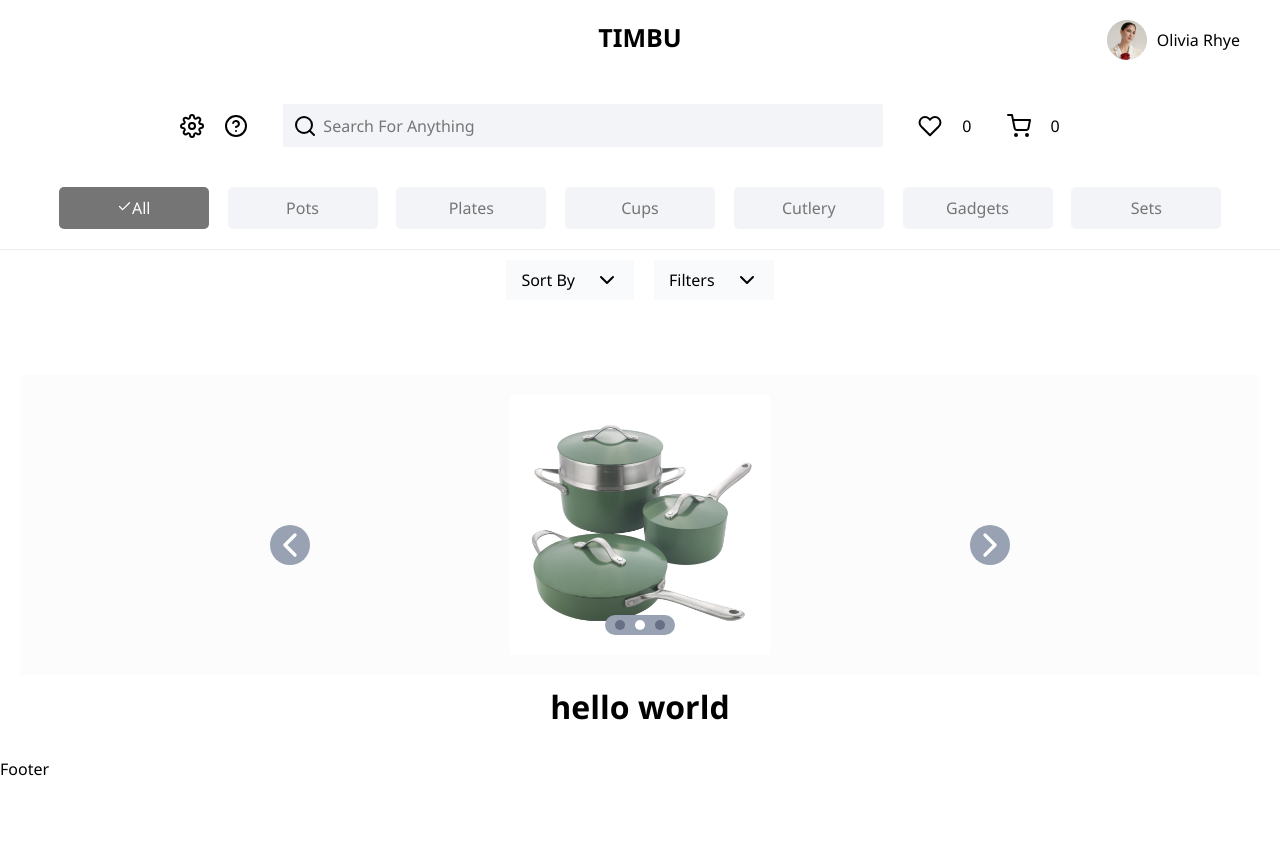
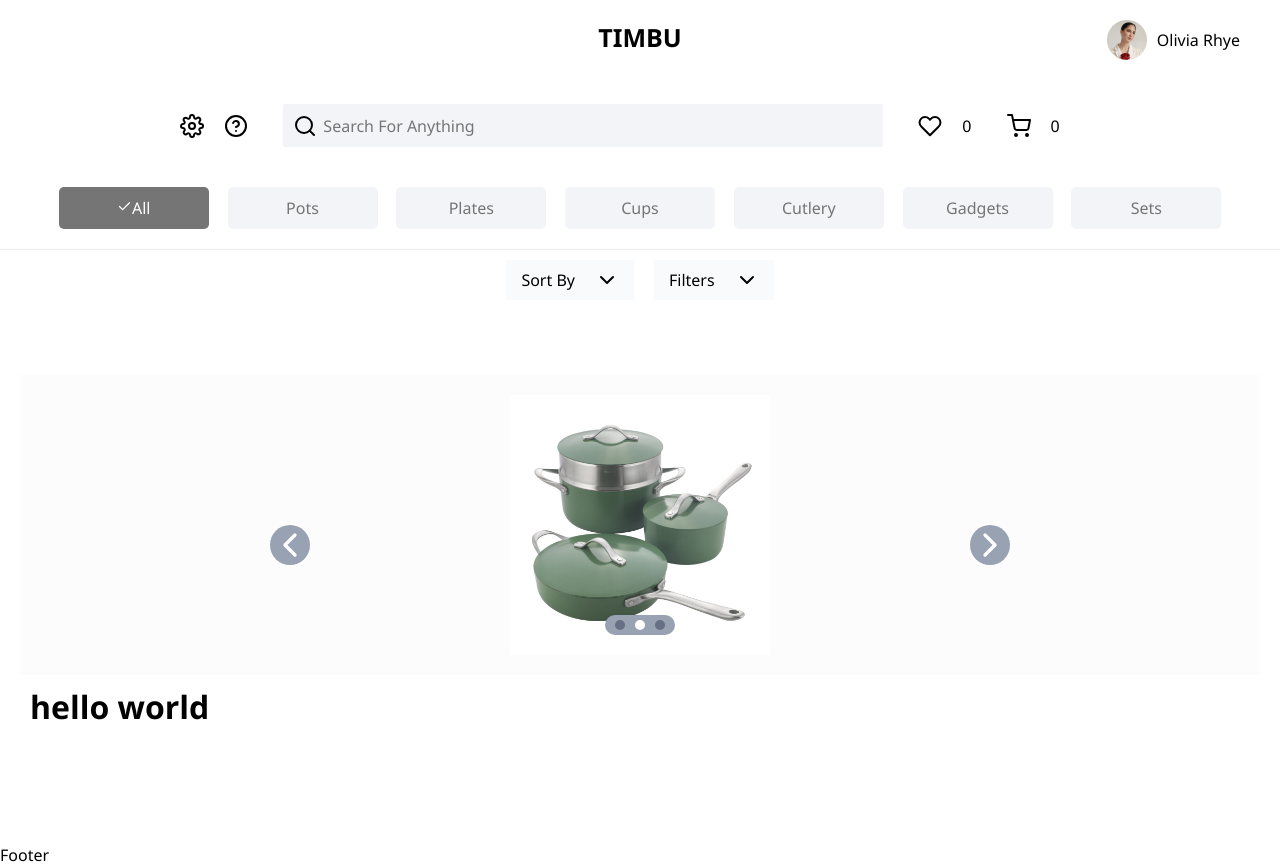
Before and after one commit to umar-io/timbu, a React (Vite) app: page / in a window 1280 px wide. Before the commit the page ends 800 px from the top, so only its background shows below. Built offline with nearby package versions, Linux system fonts and the light colour scheme.

Commit message:
nomessage

```diff
--- a/src/App.css
+++ b/src/App.css
@@ -379,11 +379,11 @@ main .filterSystem {
 .container {
   width: 100%;
   padding: 10px;
-  display: flex;
-  flex-wrap: wrap;
-  justify-content: space-evenly;
-  align-items: center;
+  display: grid;
+  grid-template-rows: 1fr 1fr 1fr;
+  grid-template-columns: 1fr 1fr;
 }
+
 
 /* utility */
 .showmenu {
@@ -420,8 +420,8 @@ main .filterSystem {
   span.mobilemenu {
     display: flex !important;
     position: absolute;
-    top: 0;
-    right: 0px;
+    top: 10px;
+    right: 40px;
   }
 
   .ss {
@@ -526,6 +526,10 @@ main .filterSystem {
     -ms-overflow-style: none !important;
   }
 
+  nav::-webkit-scrollbar {
+    display: none;
+  }
+
   ul {
     justify-content: flex-start;
   }
@@ -534,4 +538,8 @@ main .filterSystem {
     width: fit-content;
     margin-right: 10px;
   }
+
+  aside.menubar {
+    top: 40px;
+  }
 }
--- a/src/components/Card.jsx
+++ b/src/components/Card.jsx
@@ -1,6 +1,6 @@
 const Card = () => {
   return (
-    <div>Card</div>
+    <div className="product_card">hello word</div>
   )
 }
 export default Card
--- a/src/components/Header.jsx
+++ b/src/components/Header.jsx
@@ -8,7 +8,7 @@ import {
   navLinks,
   check,
   MenuBar,
-  menuBarIcon
+  menuBarIcon,
 } from "..";
 
 import { useState } from "react";
@@ -32,9 +32,6 @@ const Header = () => {
             <img src={profileImg} alt="" />
             <p>Olivia Rhye</p>
           </span>
-          <span  onClick={() => setIsMenuOpen(!isMenuOpen)} className="mobilemenu">
-            <img src={menuBarIcon} alt="" />
-          </span>
         </div>
         <div className="search-area">
           <div className="ss">
@@ -43,7 +40,7 @@ const Header = () => {
           </div>
           <div className="input-group">
             <input type="text" placeholder="Search For Anything" />
-            <img src={search} alt="" className="search_img"/>
+            <img src={search} alt="" className="search_img" />
           </div>
           <span className="whilst">
             <img src={whilst} alt="" />
@@ -75,6 +72,9 @@ const Header = () => {
             ))}
           </ul>
         </nav>
+        <span onClick={() => setIsMenuOpen(!isMenuOpen)} className="mobilemenu">
+          <img src={menuBarIcon} alt="" />
+        </span>
         <MenuBar className={isMenuOpen ? "showmenu" : ""} />
       </header>
     </>
```
